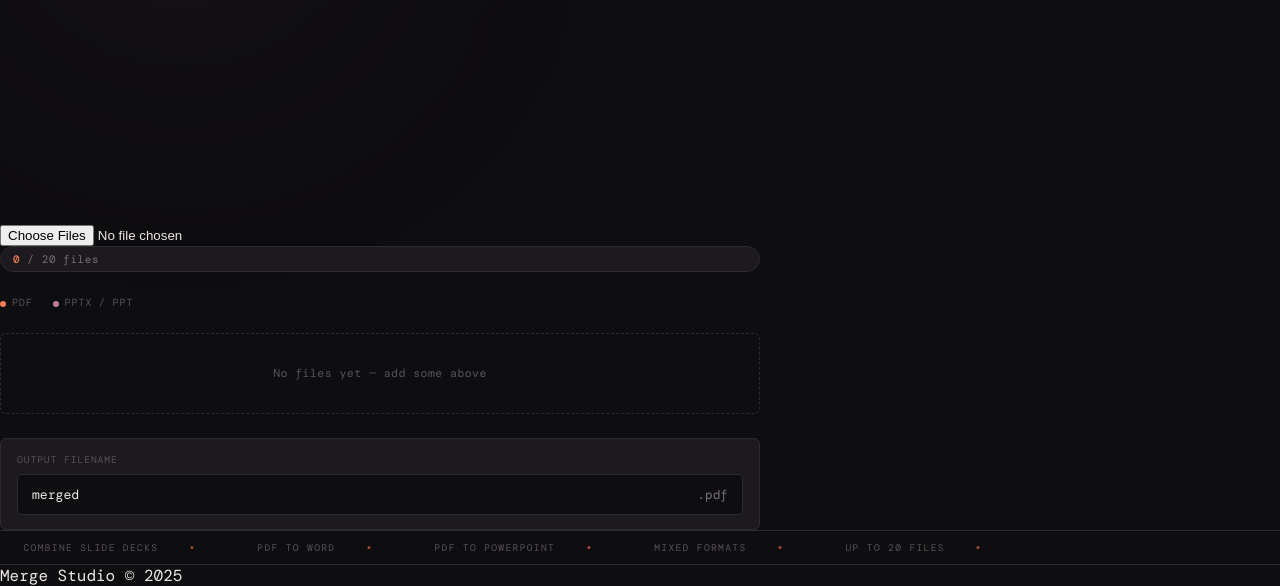
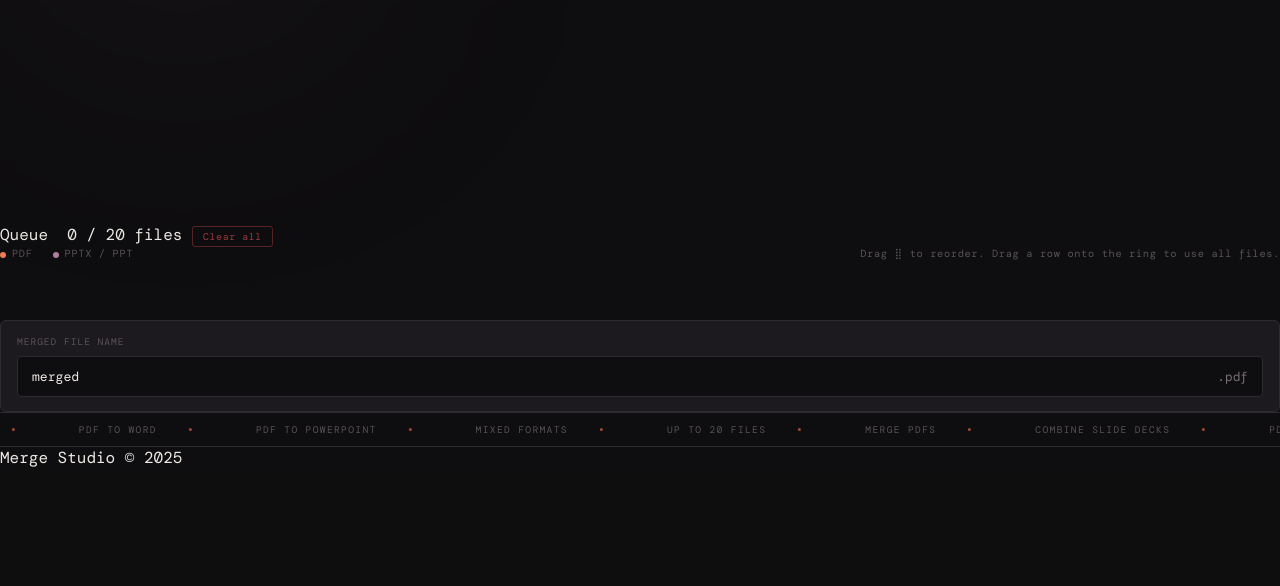
Before and after one commit to Kritheesh14/DocMerge, a Flask app: template Web_App_conversion/templates/index.html in a window 1280 px wide. Shown: the part 799-1385 px from the top of the page. After the commit the page ends 1266 px from the top, so only its background shows below. Run offline with Flask 3, Linux system fonts and the light colour scheme; the template is opened without the code that fills it, so the values that code supplies are empty; some web fonts are replaced.

Commit message:
restructure file queue, add drag tips, and streamline naming inputs
Updated the file input to be hidden and modified the queue section to include a clear button. Changed the output filename label and added new items to the ticker.

```diff
--- a/Web_App_conversion/templates/index.html
+++ b/Web_App_conversion/templates/index.html
@@ -27,31 +27,39 @@
   </div>
   <p id="console-caption" aria-live="polite"></p>
 
-  <input type="file" id="file-input" multiple accept=".pdf,.pptx,.ppt" />
+  <input type="file" id="file-input" multiple accept=".pdf,.pptx,.ppt" hidden />
 
-  <div class="shell">
-    <div class="counter"><span id="count">0</span> / 20 files</div>
+  <section class="queue" id="queue">
+    <div class="queue-head">
+      <span>Queue &nbsp;<span id="count">0</span> / 20 files</span>
+      <button class="btn-clear" id="clear-btn">Clear all</button>
+    </div>
     <div class="legend">
       <span><span class="legend-dot" style="background:var(--pdf-clr)"></span>PDF</span>
       <span><span class="legend-dot" style="background:var(--ppt-clr)"></span>PPTX / PPT</span>
+      <span class="tip" style="margin-left:auto">Drag ⣿ to reorder. Drag a row onto the ring to use all files.</span>
     </div>
-    <div id="file-list">
-      <div class="empty-state">No files yet &mdash; add some above</div>
-    </div>
+    <div id="file-list"></div>
     <div id="mode-badge"></div>
     <div class="naming-container">
-      <span class="naming-label">Output Filename</span>
+      <span class="naming-label">Merged file name</span>
       <div class="naming-input-wrapper">
         <input type="text" id="filename-input" class="filename-input" value="merged" spellcheck="false" />
         <span id="ext-preview" class="filename-ext-preview">.pdf</span>
       </div>
     </div>
-    <div class="progress-wrap" id="progress-wrap"><div class="progress-bar" id="progress-bar"></div></div>
-  </div>
+    <div class="progress-wrap" id="progress-wrap"><div class="progress-bar"></div></div>
+  </section>
 </main>
 
 <div class="ticker-wrap">
   <div class="ticker-track">
+    <div class="ticker-item">Merge PDFs <span class="ticker-sep"></span></div>
+    <div class="ticker-item">Combine slide decks <span class="ticker-sep"></span></div>
+    <div class="ticker-item">PDF to Word <span class="ticker-sep"></span></div>
+    <div class="ticker-item">PDF to PowerPoint <span class="ticker-sep"></span></div>
+    <div class="ticker-item">Mixed formats <span class="ticker-sep"></span></div>
+    <div class="ticker-item">Up to 20 files <span class="ticker-sep"></span></div>
     <div class="ticker-item">Merge PDFs <span class="ticker-sep"></span></div>
     <div class="ticker-item">Combine slide decks <span class="ticker-sep"></span></div>
     <div class="ticker-item">PDF to Word <span class="ticker-sep"></span></div>
```
